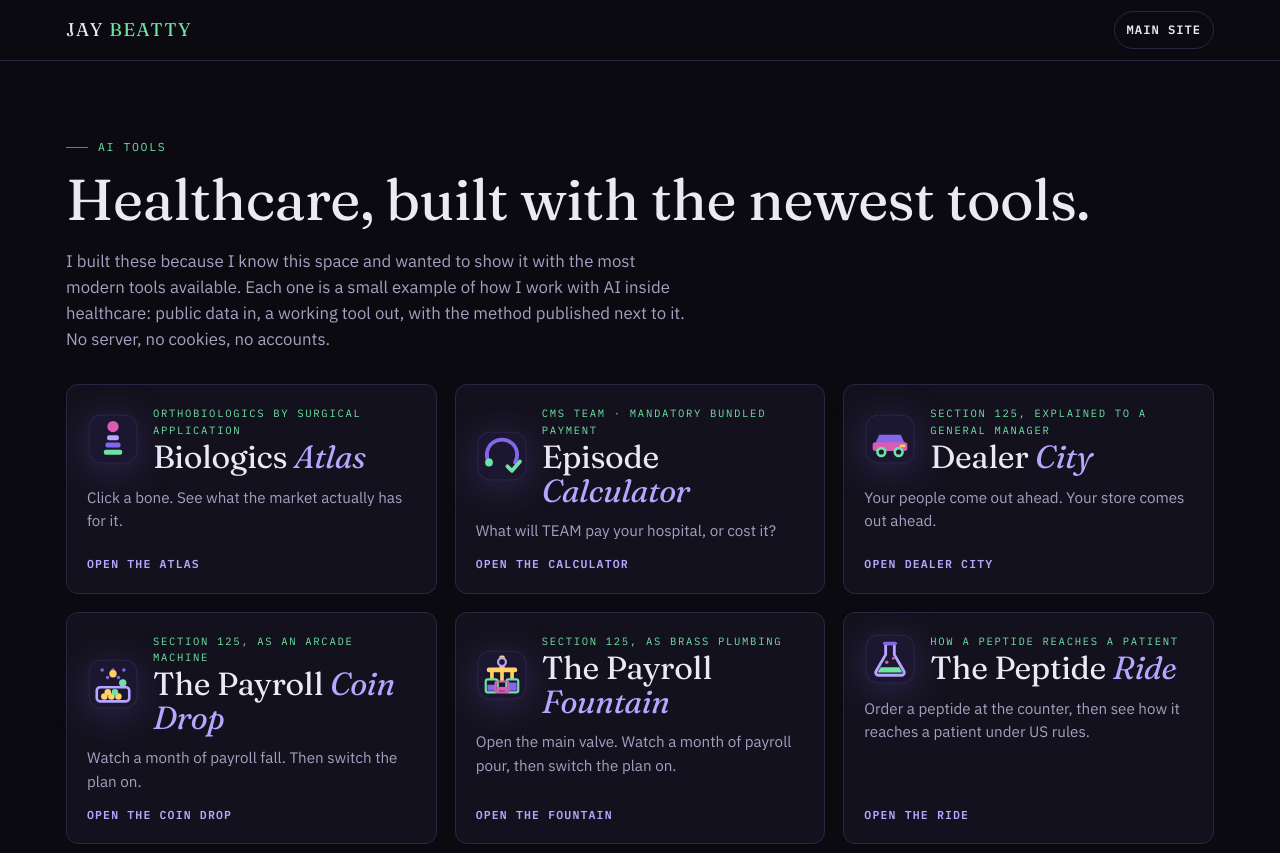
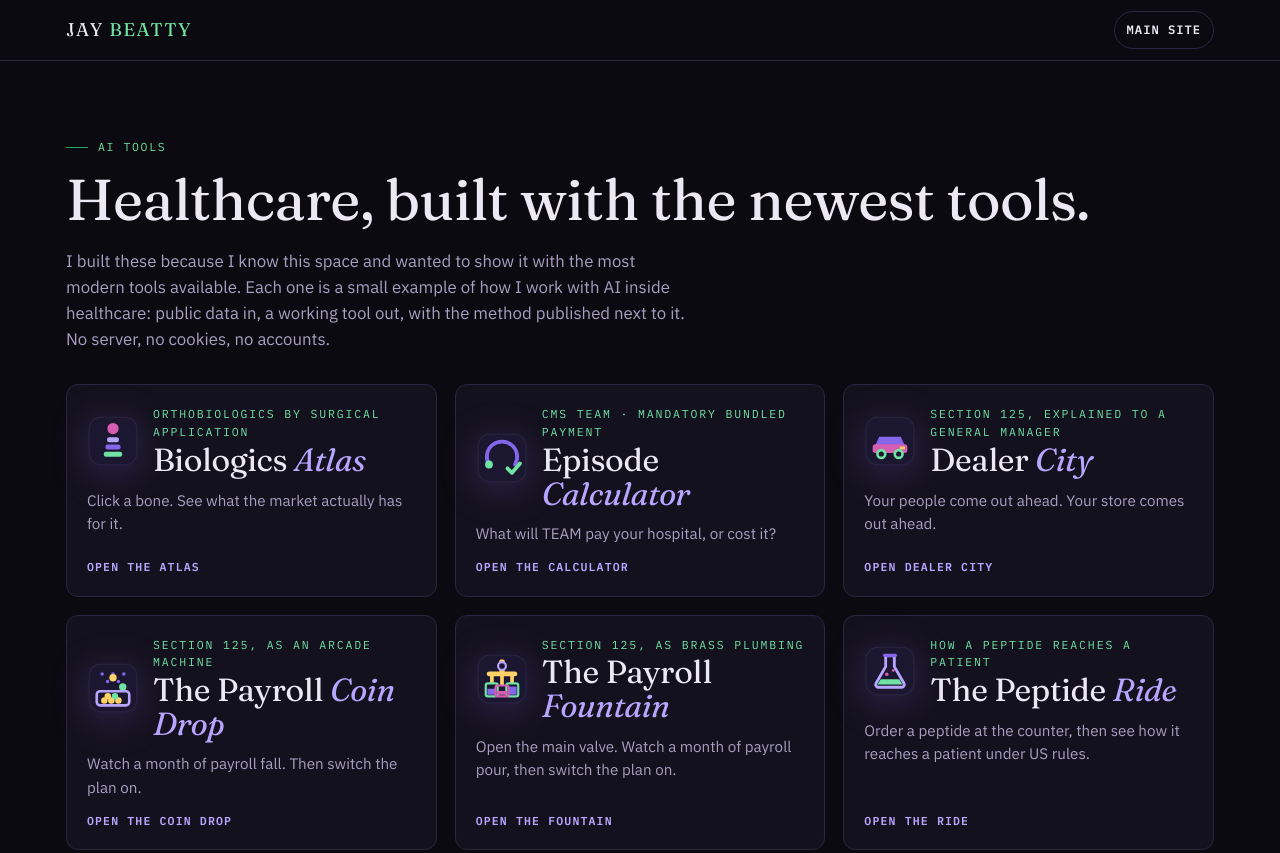
Before and after one commit to jaybeatty1079/tools, a plain HTML site: page index.html in a window 1280 px wide. Shown: the top 853 px of the page. Drawn offline with Linux system fonts and the light colour scheme.

Commit message:
Hub: card kickers up to 11.5px, overflow-x clip on html and body (Hallmark audit)
Co-Authored-By: Claude Fable 5.1 <noreply@anthropic.com>

```diff
--- a/index.html
+++ b/index.html
@@ -5,7 +5,7 @@
 <link rel="icon" href="favicon.svg" type="image/svg+xml"><link rel="icon" href="favicon.ico" sizes="32x32"><link rel="apple-touch-icon" href="apple-touch-icon.png">
 <link rel="preconnect" href="https://fonts.googleapis.com"><link rel="preconnect" href="https://fonts.gstatic.com" crossorigin>
 <link rel="stylesheet" href="https://fonts.googleapis.com/css2?family=Fraunces:ital,opsz,wght@0,9..144,400;0,9..144,600;1,9..144,400&family=IBM+Plex+Sans:wght@400;500;600&family=IBM+Plex+Mono:wght@400;500;600&display=swap">
-<style>
+<style>html,body{overflow-x:clip}
 :root{--t-fast:150ms;--t-base:260ms;--ease-out:cubic-bezier(.2,.7,.2,1);--bg:#0b0a10;--surface:#14111e;--panel:#1c1730;--line:#2b2542;--fg:#ece9f5;--muted:#a79fc0;--purple:#8366ea;--purple-soft:#b7a6ff;--green:#22a85e;--green-soft:#6fe3a3;--display:"Fraunces",Georgia,"Times New Roman",serif;--body:"IBM Plex Sans",-apple-system,"Segoe UI",Helvetica,Arial,sans-serif;--mono:"IBM Plex Mono",ui-monospace,Menlo,Consolas,monospace;color-scheme:dark}
 *{box-sizing:border-box}
 body{margin:0;background:var(--bg);color:var(--fg);font-family:var(--body);font-size:16px;line-height:1.55;-webkit-font-smoothing:antialiased}
@@ -44,7 +44,7 @@ main{padding-block:clamp(40px,6vw,80px)}
 .wordmark .mark{width:52px;height:52px;flex:0 0 auto;filter:drop-shadow(0 6px 18px rgba(131,102,234,.25))}
 .wordmark.lg .mark{width:64px;height:64px}
 .wordmark .wm{display:grid;gap:2px;min-width:0}
-.wordmark .wm-k{font-family:var(--mono);font-size:.66rem;letter-spacing:.16em;text-transform:uppercase;color:var(--green-soft)}
+.wordmark .wm-k{font-family:var(--mono);font-size:.72rem;letter-spacing:.16em;text-transform:uppercase;color:var(--green-soft)}
 .wordmark .wm-t{font-family:var(--display);font-size:clamp(1.5rem,2.6vw,2rem);line-height:1.05;letter-spacing:-.01em;color:var(--fg)}
 .wordmark.lg .wm-t{font-size:clamp(1.9rem,3.4vw,2.6rem)}
 .wordmark .wm-t em{font-style:italic;color:var(--purple-soft)}
```
